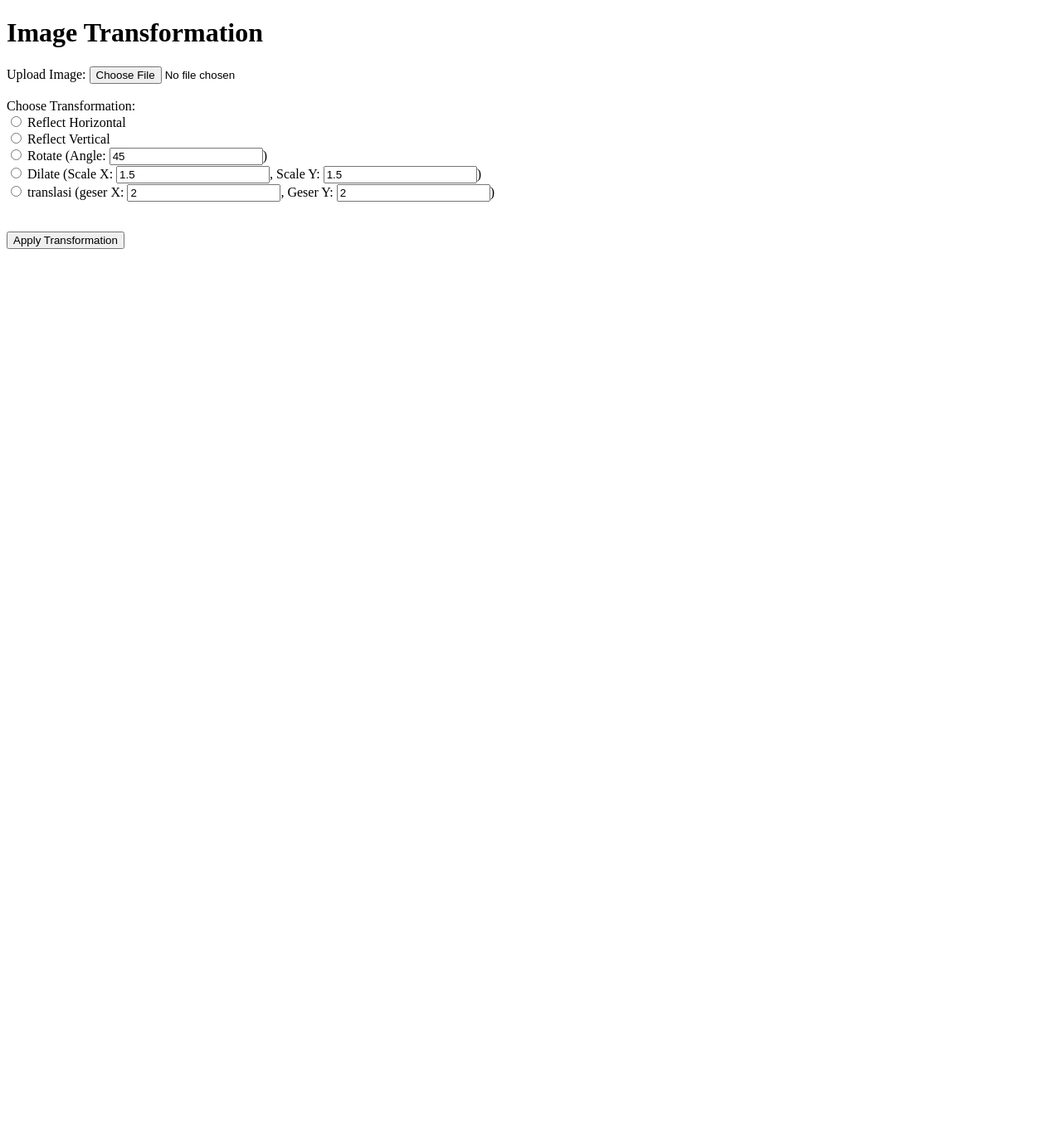
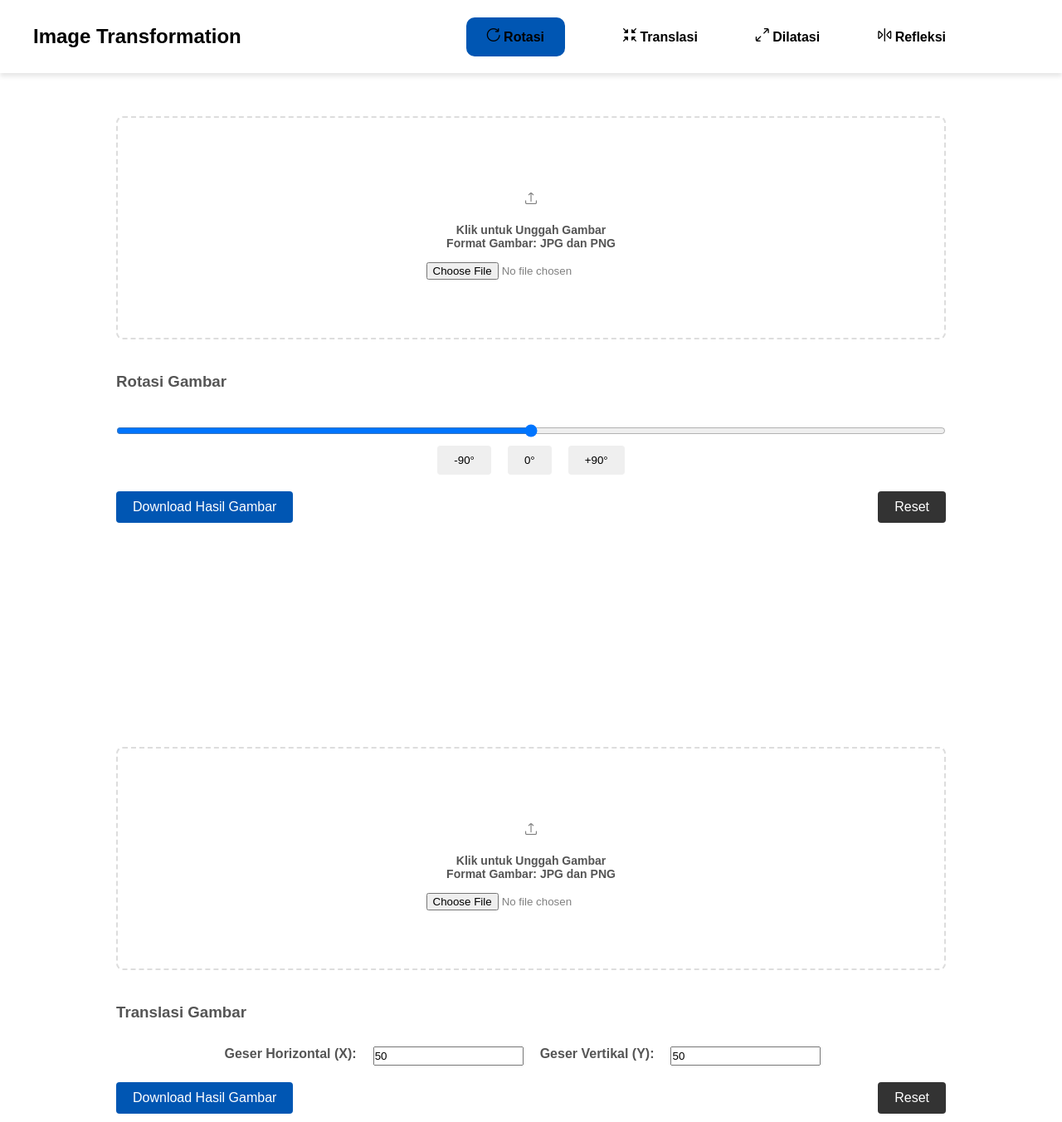
Before and after one commit to shArdent/UAS-Aljabar, a Flask app: page / in a window 1280 px wide. Shown: the whole page at 83% size. Before the commit the page ends 300 px from the top, so only its background shows below. Run offline with Flask 3, Linux system fonts and the light colour scheme; some libraries are stand-ins or nearby versions.

Commit message:
Desain Html

```diff
--- /dev/null
+++ b/static/styles.css
@@ -0,0 +1,241 @@
+* {
+  margin: 0;
+  padding: 0;
+  font-family: 'Poppins', sans-serif;
+}
+
+html {
+  width: 100%;
+}
+
+
+body {
+  font-family: Arial, sans-serif;
+  width: 100%;
+  height: 100vh;
+  background-color: white;
+}
+
+header {
+  background-color: white;
+  padding: 20px 0;
+  top: 0;
+  width: 100vw;
+  z-index: 10;
+  position: fixed;
+  color: black;
+  box-shadow: 0 4px 6px rgba(0, 0, 0, 0.1); /* Tambahkan shadow */
+}
+
+.container {
+  width: 100%;
+  max-width: 1000px;
+  margin: 0 auto;
+  padding: 10px;
+}
+
+/* Navbar */
+.navbar .container {
+  display: flex;
+  justify-content: space-between;
+  align-items: center;
+}
+
+.navbar .logo {
+  font-size: 1.5em;
+  font-weight: bold;
+  margin: 0;
+  margin-left: -100px;
+  cursor: pointer;
+  transition: 0.5s ease;
+}
+
+.logo:hover{
+  transform: scale(1.1);
+}
+
+.rotasi-nav {
+  border: none;
+  border-radius: 10px;
+  cursor: pointer;
+  padding: 15px 25px;
+  color: white;
+  background-color: #0056b3;
+}
+
+.nav-links {
+  list-style: none;
+  display: flex;
+  transition: 0.3s ease;
+  gap: 70px;
+}
+
+.nav-links a {
+  color: black;
+  text-decoration: none;
+  font-weight: bold;
+}
+
+.nav-links a:hover {
+  border-bottom: 3px solid #0056b3;
+  transition: 0.1s ease;
+}
+
+/* Main Content */
+.main-content {
+  margin-top: 130px;
+  margin-bottom: 250px;
+}
+
+h2 {
+  text-align: center;
+  color: #333;
+  margin-bottom: 20px;
+}
+
+section {
+  margin-bottom: 20px;
+}
+
+h3 {
+  color: #555;
+  margin-bottom: 10px;
+}
+
+label {
+  font-weight: bold;
+  margin-bottom: 5px;
+  display: block;
+  color: #555;
+}
+
+/* Upload Section */
+
+.upload-mark {
+  justify-content: center;
+  padding: 20px;
+}
+
+.upload-section {
+  border: 2px dashed #ddd;
+  padding: 70px;
+  text-align: center;
+  color: grey;
+  font-size: 14px;
+  margin-bottom: 40px;
+  border-radius: 8px;
+}
+
+.upload-section input[type="file"] {
+  display: inline-block;
+  margin-top: 10px;
+}
+
+/* Range Slider for Rotation */
+#rotate input[type="range"] {
+  width: 100%;
+  margin: 10px 0;
+}
+
+/* Rotation Buttons */
+.rotation-buttons {
+  display: flex;
+  justify-content: center;
+  gap: 20px;
+}
+
+.rotation-buttons button {
+  padding: 10px 20px;
+  color: black;
+  border: none;
+  border-radius: 4px;
+  cursor: pointer;
+}
+
+.rotation-buttons button:hover {
+  background: #0056b3;
+}
+
+/* Submit and Reset Buttons */
+.submit-section {
+  margin-top: 20px;
+  display: flex;
+  justify-content: space-between;
+}
+
+.submit-section button {
+  padding: 10px 20px;
+  font-size: 16px;
+  border: none;
+  border-radius: 4px;
+  cursor: pointer;
+}
+
+.submit-section button[type="submit"] {
+  background: #0056b3;
+  color: white;
+}
+
+.submit-section button[type="reset"] {
+  background: #333;
+  color: white;
+}
+
+.submit-section button:hover {
+  opacity: 0.9;
+}
+
+.translasi-container {
+  display: flex;
+  justify-content: center;
+  gap: 20px;
+}
+
+.main-content h3 {
+  margin-bottom: 30px;
+}
+
+/* Burger Menu */
+.burger-menu {
+  display: none;
+  font-size: 1.5em;
+  cursor: pointer;
+}
+
+@media (max-width: 768px) {
+  .burger-menu {
+    display: block;
+  }
+
+  .nav-links {
+    flex-direction: column;
+    gap: 10px;
+    transform: translateY(-150%);
+    position: absolute;
+    top: 100%;
+    left: 0;
+    width: 100%;
+    background-color: white;
+    box-shadow: 0 4px 6px rgba(0, 0, 0, 0.1);
+    padding: 10px 0;
+  }
+
+  .nav-links.active {
+    transform: translateY(0);
+  }
+
+  .nav-links a {
+    padding: 10px;
+    text-align: center;
+    display: block;
+  }
+
+  .upload-section {
+    padding: 50px 20px;
+  }
+
+  .submit-section {
+    flex-direction: column;
+    gap: 10px;
+  }
+}
--- a/templates/index.html
+++ b/templates/index.html
@@ -3,35 +3,98 @@
 <head>
   <meta charset="UTF-8" />
   <meta name="viewport" content="width=device-width, initial-scale=1.0" />
+  <link rel='stylesheet' href='https://cdn-uicons.flaticon.com/2.6.0/uicons-regular-rounded/css/uicons-regular-rounded.css'>
   <title>Image Transformation</title>
+  <link rel="stylesheet" href="{{ url_for('static', filename='styles.css') }}" />
 </head>
 <body>
-    <h1>Image Transformation</h1>
+  <!-- Navbar -->
+  <header>
+  <nav class="navbar">
+    <div class="container">
+      <h1 class="logo">Image Transformation</h1>
+        <div class="burger-menu" onclick="toggleMenu()">
+          <i class="fi fi-rr-menu-burger"></i>
+        </div>
+      <ul class="nav-links">
+        <li><a href="#rotate" class="rotasi-nav"><i class="fi fi-rr-rotate-right"></i> Rotasi</a></li>
+        <li><a href="#translasi.html"><i class="fi fi-rr-compress-alt"></i> Translasi</a></li>
+        <li><a href="#dilate"><i class="fi fi-rr-arrow-up-right-and-arrow-down-left-from-center"></i> Dilatasi</a></li>
+        <li><a href="#reflect"><i class="fi fi-rr-reflect-horizontal-alt"></i> Refleksi</a></li>
+      </ul>
+    </div>
+  </nav>
+</header>
+
+  <!-- Main Content -->
+  <div class="container main-content">
     <form action="/" method="post" enctype="multipart/form-data">
-      <label>Upload Image:</label>
-      <input type="file" name="image" accept="image/*" required /><br /><br />
+      <!-- Upload Image Section -->
+      <div class="upload-section">
+        <div class="upload-mark"><i class="fi fi-rr-upload"></i></div>
+        <label for="image-upload">
+          Klik untuk Unggah Gambar<br />
+          Format Gambar: JPG dan PNG
+        </label>
+        <input type="file" id="image-upload" name="image" accept="image/*" required />
+      </div>
 
-      <label>Choose Transformation:</label><br />
-      <input
-        type="radio"
-        name="transform"
-        value="reflect_horizontal"
-        required
-      />
-      Reflect Horizontal<br />
-      <input type="radio" name="transform" value="reflect_vertical" /> Reflect
-      Vertical<br />
-      <input type="radio" name="transform" value="rotate" /> Rotate (Angle:
-      <input type="number" name="angle" step="1" value="45" />)<br />
-      <input type="radio" name="transform" value="dilate" /> Dilate (Scale X:
-      <input type="number" name="scale_x" step="0.1" value="1.5" />, Scale Y:
-      <input type="number" name="scale_y" step="0.1" value="1.5" />)<br />
-      <input type="radio" name="transform" value="translate" /> translasi (geser
-      X: <input type="number" name="tx" value="2" />, Geser Y:
-      <input type="number" name="ty" value="2" />)<br />
-      <br /><br />
+      <!-- Rotasi -->
+      <section id="rotate">
+        <h3>Rotasi Gambar</h3>
+        <input type="range" name="angle" min="-90" max="90" value="0"/>
+        <div class="rotation-buttons">
+          <button type="button" value="-90">-90°</button>
+          <button type="button" value="0">0°</button>
+          <button type="button" value="+90">+90°</button>
+        </div>
+      </section>
 
-      <button type="submit">Apply Transformation</button>
+      <!-- Submit Section -->
+      <div class="submit-section">
+        <button type="submit">Download Hasil Gambar</button>
+        <button type="reset">Reset</button>
+      </div>
     </form>
+  </div>
+
+    <!-- Main Content -->
+    <div class="container main-content">
+      <form action="/" method="post" enctype="multipart/form-data">
+        <!-- Upload Image Section -->
+        <div class="upload-section">
+          <div class="upload-mark"><i class="fi fi-rr-upload"></i></div>
+          <label for="image-upload">
+            Klik untuk Unggah Gambar<br />
+            Format Gambar: JPG dan PNG
+          </label>
+          <input type="file" id="image-upload" name="image" accept="image/*" required />
+        </div>
+
+        <!-- Translasi -->
+        <section id="translate">
+          <h3>Translasi Gambar</h3>
+          <div class="translasi-container">
+          <label for="tx">Geser Horizontal (X):</label>
+          <input type="number" name="tx" id="tx" value="50" />
+          <label for="ty">Geser Vertikal (Y):</label>
+          <input type="number" name="ty" id="ty" value="50" />
+          <input type="hidden" name="transform" value="translate" />
+          <div>
+        </section>
+
+        <!-- Submit Section -->
+        <div class="submit-section">
+          <button type="submit">Download Hasil Gambar</button>
+          <button type="reset">Reset</button>
+        </div>
+      </form>
+    </div>
+    <script>
+      function toggleMenu() {
+        const navLinks = document.querySelector('.nav-links');
+        navLinks.classList.toggle('active');
+      }
+    </script>
 </body>
 </html>
```
Also changed, not shown: static/uploads/WIREFRAME SELENGKAPNYA.png (added), static/uploads/depan puri.png (added), static/uploads/kamar mandi puri.png (added), static/uploads/mobil.jpg (added), static/uploads/output.jpg. Lines whose indentation alone changed are shown as unchanged.
